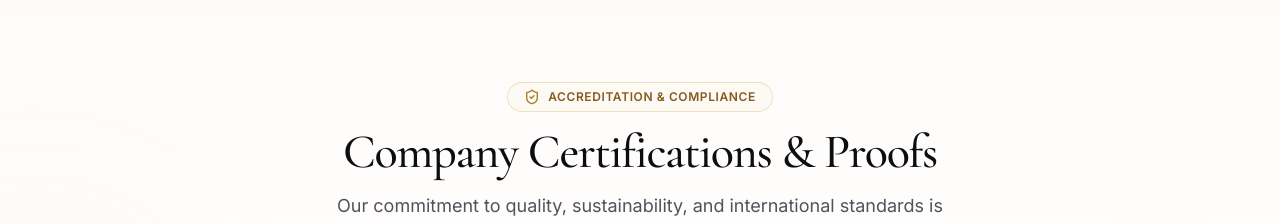
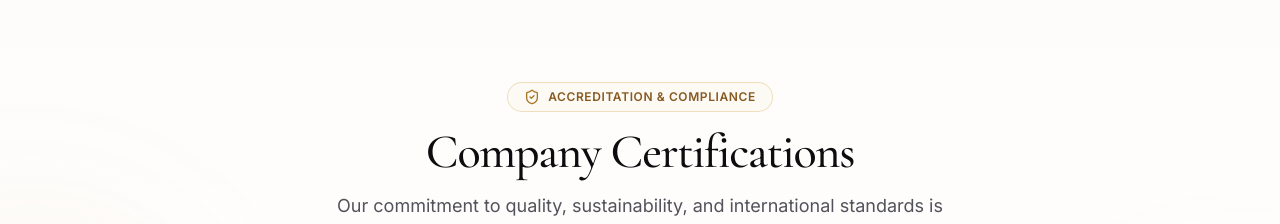
Before and after one commit to Bilal-Yasir34/amkasinternational-display, a React (Vite) app: page / in a window 1280 px wide. Shown: the part 2080-2304 px from the top of the page. Built offline with nearby package versions, Linux system fonts and the light colour scheme; no server answers; the database is empty.

Commit message:
Fixed Texts

```diff
--- a/src/components/CertificationsSection.tsx
+++ b/src/components/CertificationsSection.tsx
@@ -26,7 +26,7 @@ export default function CertificationsSection({ homepage }: { homepage: Homepage
             Accreditation & Compliance
           </div>
           <h2 className="mt-4 font-serif text-3xl font-medium tracking-tight text-ink-950 sm:text-4xl lg:text-5xl">
-            Company Certifications & Proofs
+            Company Certifications
           </h2>
           <p className="mt-4 text-base leading-relaxed text-ink-600 sm:text-lg">
             Our commitment to quality, sustainability, and international standards is backed by verified export accreditations and safety certifications.
```
